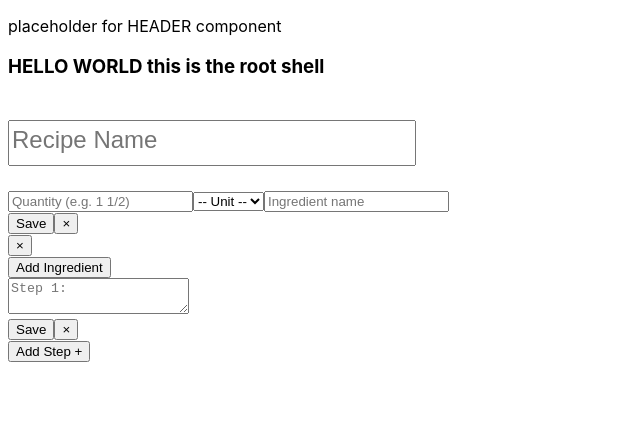
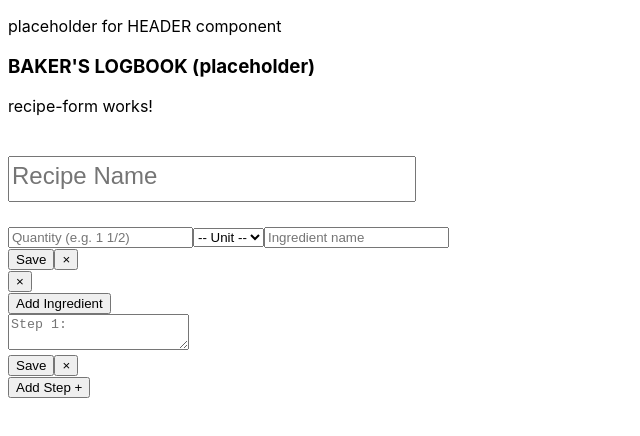
Before and after one commit to jisung594/bakers-logbook, an Angular app: page / in a window 1280 px wide. Shown: the top 436 px of the page, without its empty margins (0-640 px from the left). Built offline with nearby package versions, Linux system fonts and the light colour scheme; no server answers; what @angular/fire would draw is missing.

Commit message:
Renders child components in recipe-form markup instead of app

```diff
--- a/src/app/app.html
+++ b/src/app/app.html
@@ -1,11 +1,8 @@
-<!-- placeholder (learning importing components in Angular) -->
 <app-header></app-header>
 
 
-<h3>HELLO WORLD this is the root shell</h3>
+<h3>BAKER'S LOGBOOK (placeholder)</h3>
 
-<app-ingredients-form></app-ingredients-form>
-<app-instructions-form></app-instructions-form>
-
+<app-recipe-form></app-recipe-form>
 
 <!-- <router-outlet /> -->
--- a/src/app/recipe/recipe-form/recipe-form.html
+++ b/src/app/recipe/recipe-form/recipe-form.html
@@ -1 +1,7 @@
 <p>recipe-form works!</p>
+
+
+<!-- Move recipe name input field here -->
+
+<app-ingredients-form></app-ingredients-form>
+<app-instructions-form></app-instructions-form>
```
